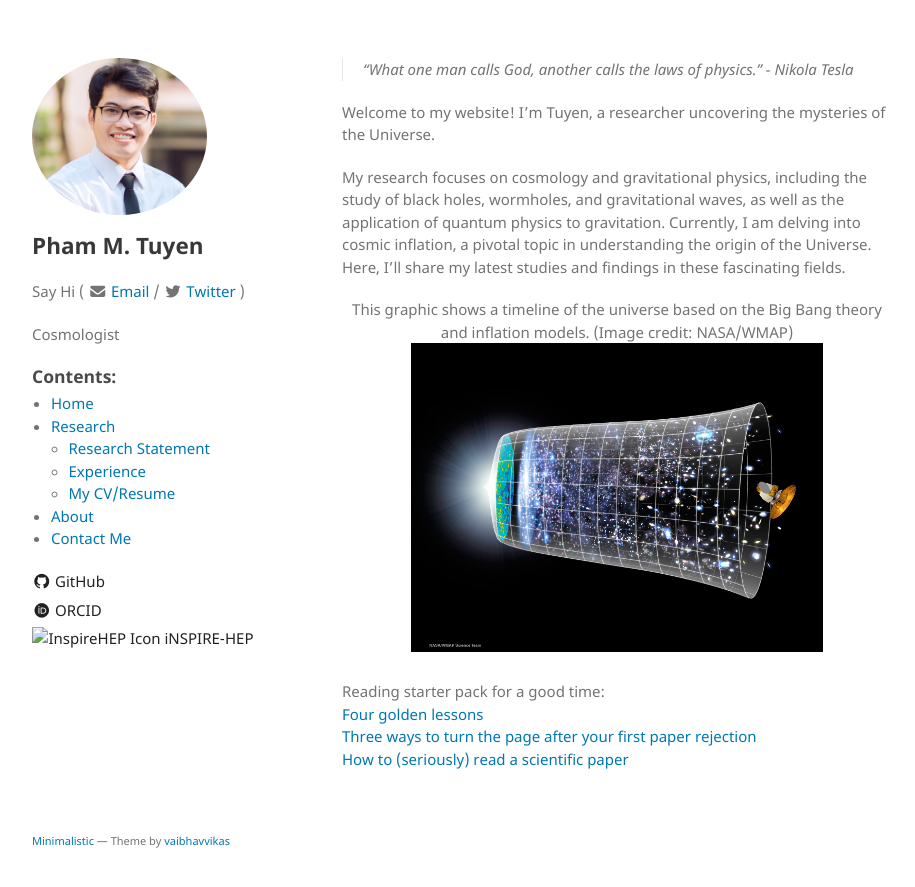
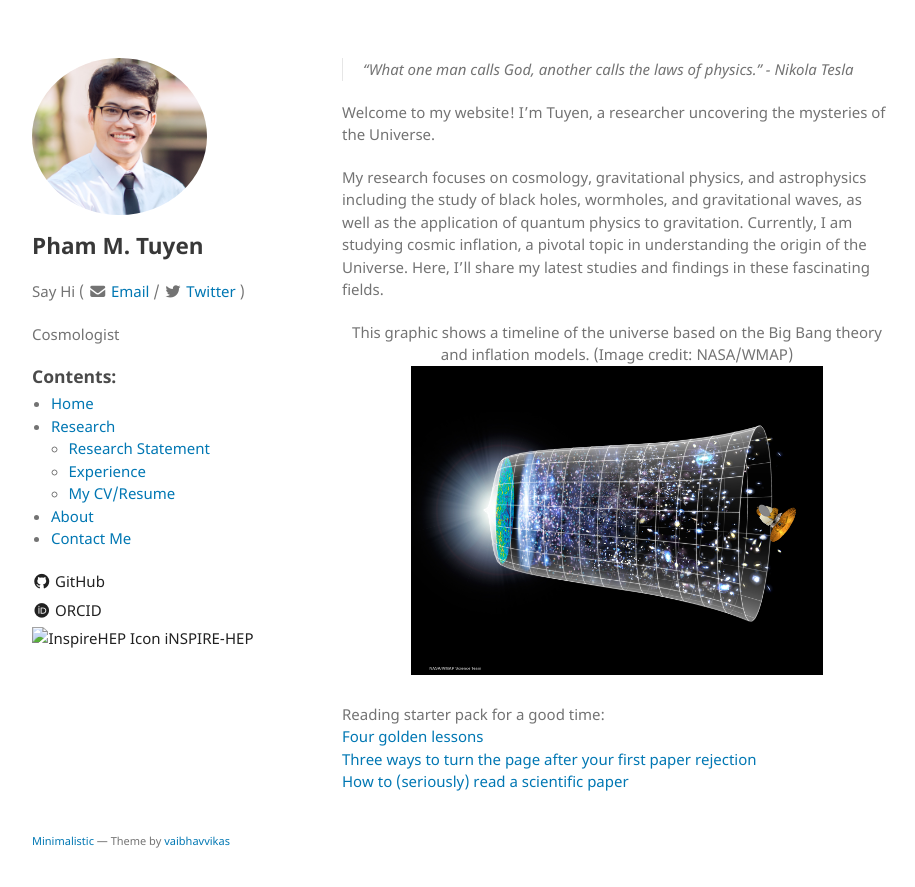
Before and after one commit to tuyenmpham/tuyenmpham.github.io, a Jekyll site: the page built from index.md, in a window 1280 px wide. Shown: the top 887 px of the page, without its empty margins (178-1093 px from the left). Built offline with Jekyll 4.4.1, drawn with Linux system fonts in a browser that asks for light colours.

Commit message:
Update index.md

```diff
--- a/index.md
+++ b/index.md
@@ -6,7 +6,7 @@ layout: default
 
 Welcome to my website! I’m Tuyen, a researcher uncovering the mysteries of the Universe.
 
-My research focuses on cosmology and gravitational physics, including the study of black holes, wormholes, and gravitational waves, as well as the application of quantum physics to gravitation. Currently, I am delving into cosmic inflation, a pivotal topic in understanding the origin of the Universe. Here, I’ll share my latest studies and findings in these fascinating fields.
+My research focuses on cosmology, gravitational physics, and astrophysics including the study of black holes, wormholes, and gravitational waves, as well as the application of quantum physics to gravitation. Currently, I am studying cosmic inflation, a pivotal topic in understanding the origin of the Universe. Here, I’ll share my latest studies and findings in these fascinating fields.
 
 
 <center>This graphic shows a timeline of the universe based on the Big Bang theory and inflation models. (Image credit: NASA/WMAP)</center>
```
